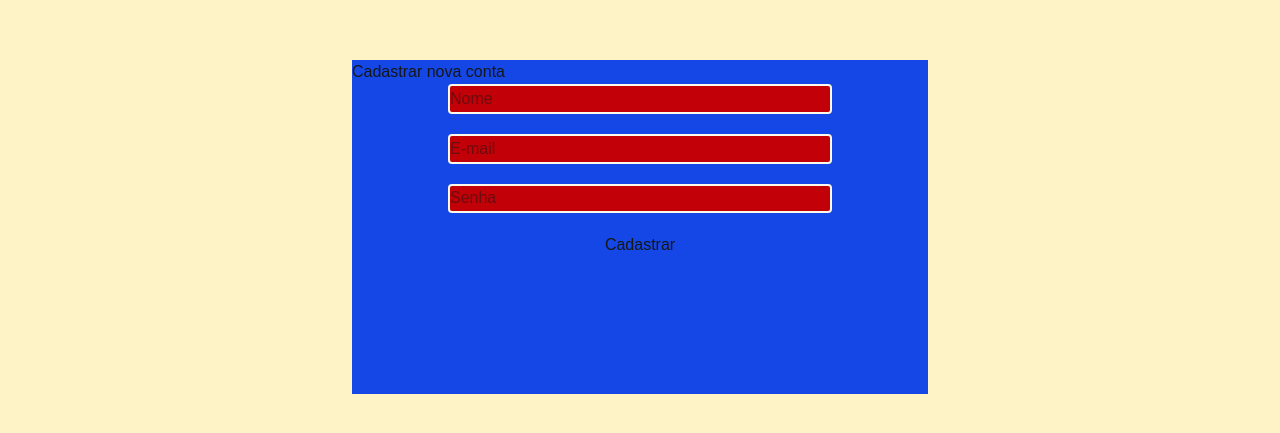
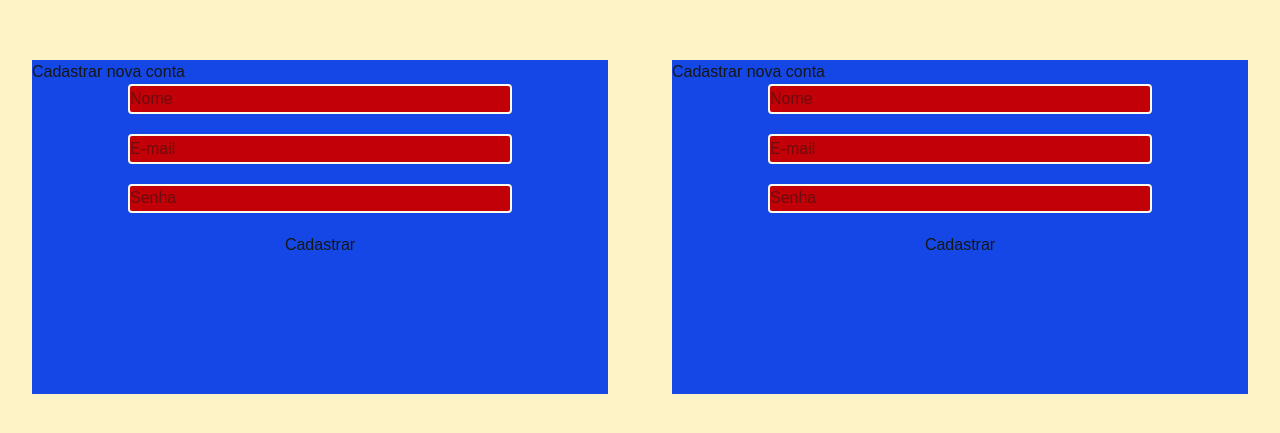
Before and after one commit to gustavocarvalho-ra/NextJs-NexusLeet, a Next.js app: page / in a window 1280 px wide. Shown: the part 173-606 px from the top of the page. Built offline with nearby package versions, Linux system fonts and the light colour scheme.

Commit message:
feat: test form

```diff
--- a/src/app/components/login/RegisterForm.tsx
+++ b/src/app/components/login/RegisterForm.tsx
@@ -1 +1,76 @@
-""
+"use client"
+
+import { useState } from "react"
+import { useRouter } from "next/navigation"
+
+export default function RegisterForm() {
+  const [email, setEmail] = useState("");
+  const [name, setName] = useState("");
+  const [password, setPassword] = useState("");
+  const [error, setError] = useState("");
+  const [success, setSuccess] = useState("");
+  const router = useRouter();
+
+  const handleSubmit = async (e: React.FormEvent) => {
+    e.preventDefault();
+    setError("");
+    setSuccess("");
+
+    const res = await fetch("/api/register", {
+      method: "POST",
+      headers: { "Content-Type": "applicaation/json" },
+      body: JSON.stringify({ name, email, password }),
+    })
+
+    const data = await res.json();
+
+    if (!res.ok) {
+      setError(data.error || "Erro de cadastro")
+    } else {
+      setSuccess("Cadastro realizado com sucesso");
+      setEmail("");
+      setName("");
+      setPassword("");
+
+      setTimeout(() => router.push("/login"), 1500)
+    }
+  }
+
+  return (
+    <div className="w-full h-full bg-amber-100 flex items-center justify-center">
+      <div className="border-double w-xl bg-blue-700 h-5/12">
+        <h1>Cadastrar nova conta</h1>
+        <div className="h-full w-full">
+          <form onSubmit={handleSubmit} className="gap-5 flex flex-col items-center h-4/5">
+            <input
+              type="text"
+              placeholder="Nome"
+              value={name}
+              onChange={(e) => setName(e.target.value)}
+              className="bg-red-700 rounded-sm p-2 h-1/9 w-2/3 border-2 border-amber-50"
+              />
+            <input
+              type="email"
+              placeholder="E-mail"
+              value={email}
+              onChange={(e) => setEmail(e.target.value)}
+              className="bg-red-700 rounded-sm p-2 h-1/9 w-2/3 border-2 border-amber-50"
+              />
+            <input
+              type="password"
+              placeholder="Senha"
+              value={password}
+              onChange={(e) => setPassword(e.target.value)}
+              className="bg-red-700 rounded-sm p-2 h-1/9 w-2/3 border-2 border-amber-50"
+              />
+            <button type="submit" className="">
+              Cadastrar
+            </button>
+            {error && <p className="">{error}</p>}
+            {success && <p className="">{success}</p>}
+          </form>
+        </div>
+      </div>
+    </div>
+  )
+}
--- a/src/app/page.tsx
+++ b/src/app/page.tsx
@@ -1,7 +1,10 @@
-import RegisterPage from "./userregister/page";
+import RegisterForm from "./components/login/RegisterForm";
 
 export default function Home() {
   return (
-    <RegisterPage />
+    <div className="w-screen h-screen flex">
+      <RegisterForm />
+      <RegisterForm />
+    </div>
   );
 }
```
